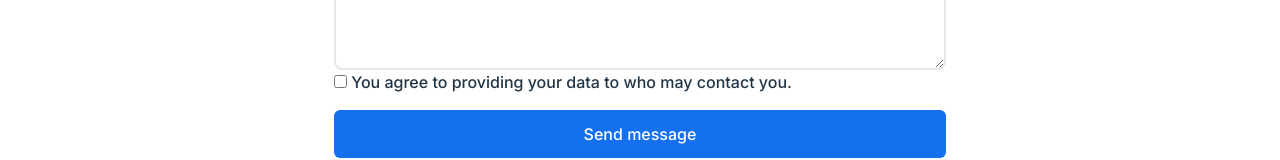
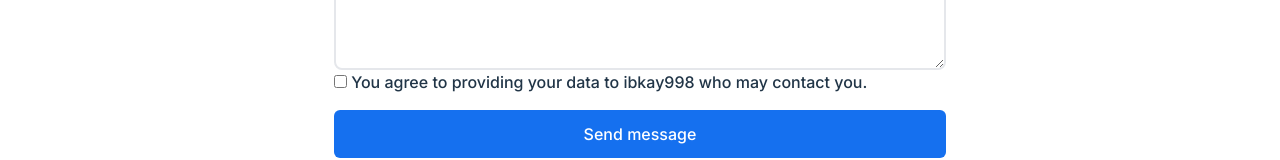
Before and after one commit to ibkay998/HngWeek1, a React (Vite) app: page /contact in a window 1280 px wide. Shown: the part 538-698 px from the top of the page. Built offline with nearby package versions, Linux system fonts and the light colour scheme.

Commit message:
bug:added name to contact form

```diff
--- a/src/App.jsx
+++ b/src/App.jsx
@@ -4,11 +4,13 @@ import Contact from './pages/Contact'
 import { Routes, Route, Link } from "react-router-dom";
 
 function App() {
+  const slackName = 'ibkay998';
   return (
+
     <div className="App">
       <Routes>
-        <Route path="/" element={<Home />} />
-        <Route path="contact" element={<Contact />} />
+        <Route path="/" element={<Home slackName={slackName} />} />
+        <Route path="contact" element={<Contact name={slackName}/>} />
       </Routes>
     </div>
   )
--- a/src/pages/Contact.jsx
+++ b/src/pages/Contact.jsx
@@ -3,13 +3,13 @@ import Footer from '../components/Footer/Footer';
 import ContactMe from '../components/Contact/ContactMe';
 import ContactForm from '../components/Contact/ContactForm';
 
-const Contact = () => {
+const Contact = ({name}) => {
   return (
     <div>
       <div className='my-[64px] md:mt-[156px] w-full flex flex-col items-center'>
         <div className='md:max-w-[720px] flex flex-col'>
           <ContactMe />
-          <ContactForm />
+          <ContactForm name={name}/>
         </div>
       </div>
       <div className='ml-[14px]'>
--- a/src/pages/Home.jsx
+++ b/src/pages/Home.jsx
@@ -3,8 +3,8 @@ import Profile from '../components/ProfileSection/Profile';
 import Links from '../components/LinksSection/Links';
 import Footer from '../components/Footer/Footer';
 
-const Home = () => {
-  const slackName = 'ibkay998';
+const Home = ({slackName}) => {
+
   return (
     <div className='mx-[44px] my-[16px]'>
       <Profile slackName={slackName} />
```
